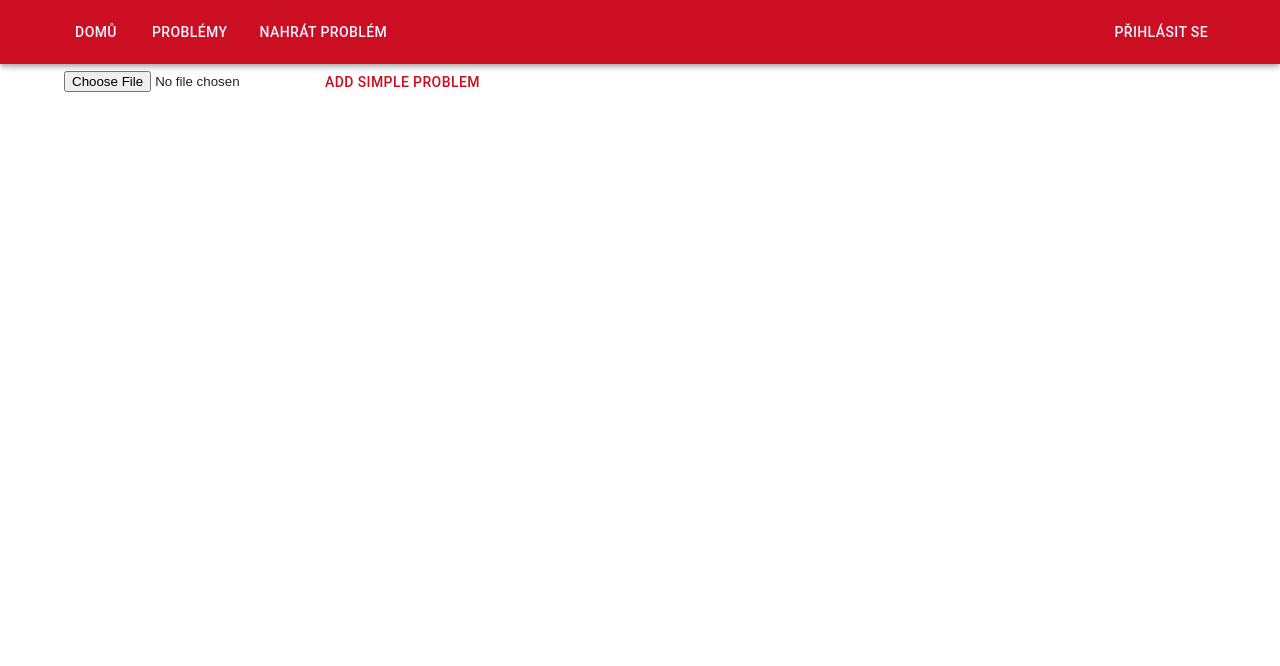
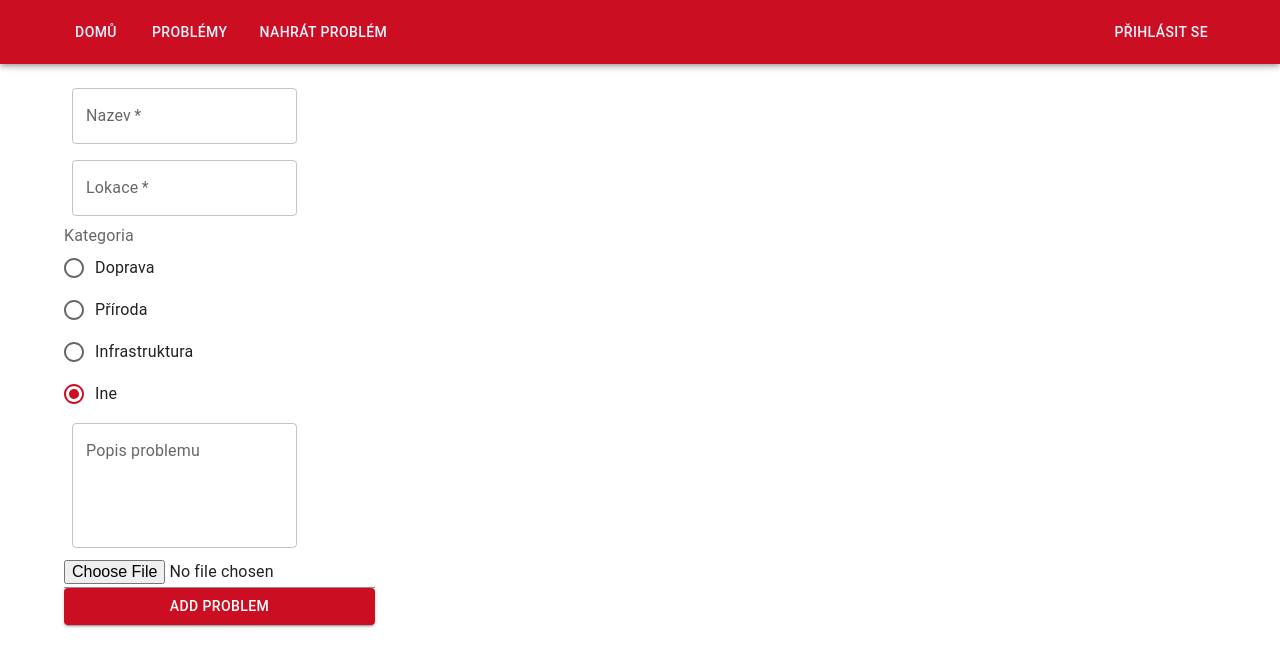
Before and after one commit to grygy/brno.repair, a React (Create React App) app: page /upload-new-problem in a window 1280 px wide. Shown: the top 666 px of the page. Built offline with nearby package versions, Linux system fonts and the light colour scheme; no server answers; the HTML template or start-up script is replaced by a standard one.

Commit message:
Add upload new problem form

```diff
--- a/package.json
+++ b/package.json
@@ -14,6 +14,7 @@
     "@types/react": "^17.0.34",
     "@types/react-dom": "^17.0.11",
     "@types/react-router-dom": "^5.3.2",
+    "compressorjs": "^1.1.1",
     "eslint-config-haaxor1689s-config": "^1.3.0",
     "firebase": "^9.3.0",
     "react": "^17.0.2",
--- a/src/pages/UploadNewProblem.tsx
+++ b/src/pages/UploadNewProblem.tsx
@@ -1,41 +1,116 @@
-import { type } from 'os';
-
-import React, { ChangeEvent, useState } from 'react';
-import { Box, Button } from '@mui/material';
+import { useState } from 'react';
+import {
+	Box,
+	Button,
+	FormControl,
+	FormControlLabel,
+	FormLabel,
+	Input,
+	Radio,
+	RadioGroup,
+	TextField
+} from '@mui/material';
 import { Timestamp } from '@firebase/firestore';
 import Compressor from 'compressorjs';
 
-import { addProblem, getImage, uploadImage } from '../utils/firebase';
+import {
+	addProblem,
+	categories,
+	Category,
+	uploadImage
+} from '../utils/firebase';
 import useLoggedInUser from '../hooks/useLoggedInUser';
 
 const UploadNewProblem = () => {
 	const user = useLoggedInUser();
 	const [image, setImage] = useState<File | null>(null);
+	const [problemName, setProblemName] = useState<string>('');
+	const [problemLocation, setProblemLocation] = useState<string>('');
+	const [problemCategory, setProblemCategory] = useState<Category>('Ine');
+	const [problemDescription, setProblemDescription] = useState<string>('');
 
-	const handleChange = (e: { target: { files: any } }) => {
-		const files = e.target.files;
+	const handleFileChange = (
+		event: React.ChangeEvent<HTMLTextAreaElement | HTMLInputElement>
+	) => {
+		console.log(event);
+		const files = (event.target as HTMLInputElement).files;
 		if (files) {
 			const file = files[0];
+			console.log(file);
 			setImage(file);
 		}
 	};
 
 	return (
-		<Box>
-			<input type="file" onChange={handleChange} accept=".png,.jpg,.jpeg" />
+		<Box
+			component="form"
+			mt={2}
+			sx={{
+				'& .MuiTextField-root': { m: 1, width: '25ch' }
+			}}
+			noValidate
+			autoComplete="off"
+		>
+			<FormControl>
+				<TextField
+					required
+					label="Nazev"
+					defaultValue=""
+					onChange={e => setProblemName(e.target.value)}
+				/>
+				<TextField
+					required
+					label="Lokace"
+					defaultValue=""
+					onChange={e => setProblemLocation(e.target.value)}
+				/>
+				<FormLabel component="legend">Kategoria</FormLabel>
+				<RadioGroup
+					aria-label="caregory"
+					defaultValue="Ine"
+					name="problem-category"
+					onChange={e => setProblemCategory(e.target.value as Category)}
+				>
+					{categories.map(category => (
+						<FormControlLabel
+							key={category}
+							value={category}
+							control={<Radio />}
+							label={category}
+						/>
+					))}
+				</RadioGroup>
+				<TextField
+					id="problem-description"
+					label="Popis problemu"
+					placeholder=""
+					multiline
+					minRows={4}
+					onChange={e => setProblemDescription(e.target.value)}
+				/>
+				<label htmlFor="contained-button-file">
+					<Input
+						// accept=".png,.jpg,.jpeg"
+						id="contained-button-file"
+						type="file"
+						onChange={handleFileChange}
+					/>
+				</label>
 				<Button
+					variant="contained"
 					onClick={async () => {
+						// TODO: pridat orezeany nahladovy obrazok
 						if (image) {
 							const supportedTypes = ['image/jpeg', 'image/png', 'image/jpg'];
 							if (supportedTypes.includes(image.type)) {
 								const id = await addProblem({
 									author: user?.uid ?? '',
-								category: 'Doprava',
+									category: problemCategory,
 									created: Timestamp.now(),
-								description: 'Sample text',
-								location: 'sample location',
+									description: problemDescription,
+									location: problemLocation,
 									resolved: null,
-								title: 'awwwwww problem'
+									title: problemName
 								});
 								// compress image
 								new Compressor(image, {
@@ -57,8 +132,9 @@ const UploadNewProblem = () => {
 						}
 					}}
 				>
-				Add simple problem
+					Add problem
 				</Button>
+			</FormControl>
 		</Box>
 	);
 };
--- a/src/utils/firebase.ts
+++ b/src/utils/firebase.ts
@@ -63,7 +63,13 @@ const db = getFirestore();
 // Storage
 const storage = getStorage();
 
-export type Category = 'Doprava' | 'Příroda' | 'Infrastruktura';
+export const categories = [
+	'Doprava',
+	'Příroda',
+	'Infrastruktura',
+	'Ine'
+] as const;
+export type Category = typeof categories[number];
 
 export type Problem = {
 	title: string;
@@ -73,7 +79,6 @@ export type Problem = {
 	created: Timestamp;
 	resolved: Timestamp | null;
 	category: Category;
-	// TODO image
 };
 
 export type ProblemWithId = { id: string } & Problem;
```
Also changed, not shown: 1 other file (tests, documents, lock files or other folders). Lines whose indentation alone changed are shown as unchanged.
